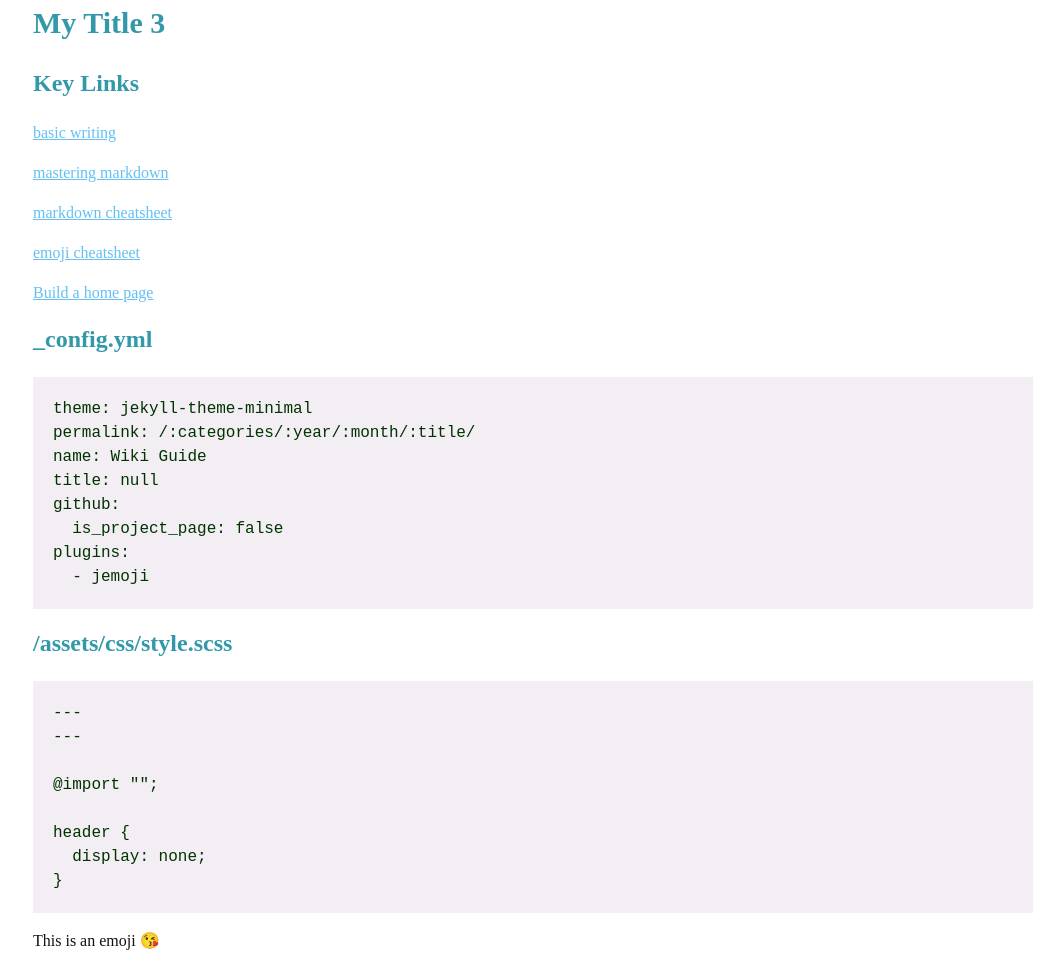
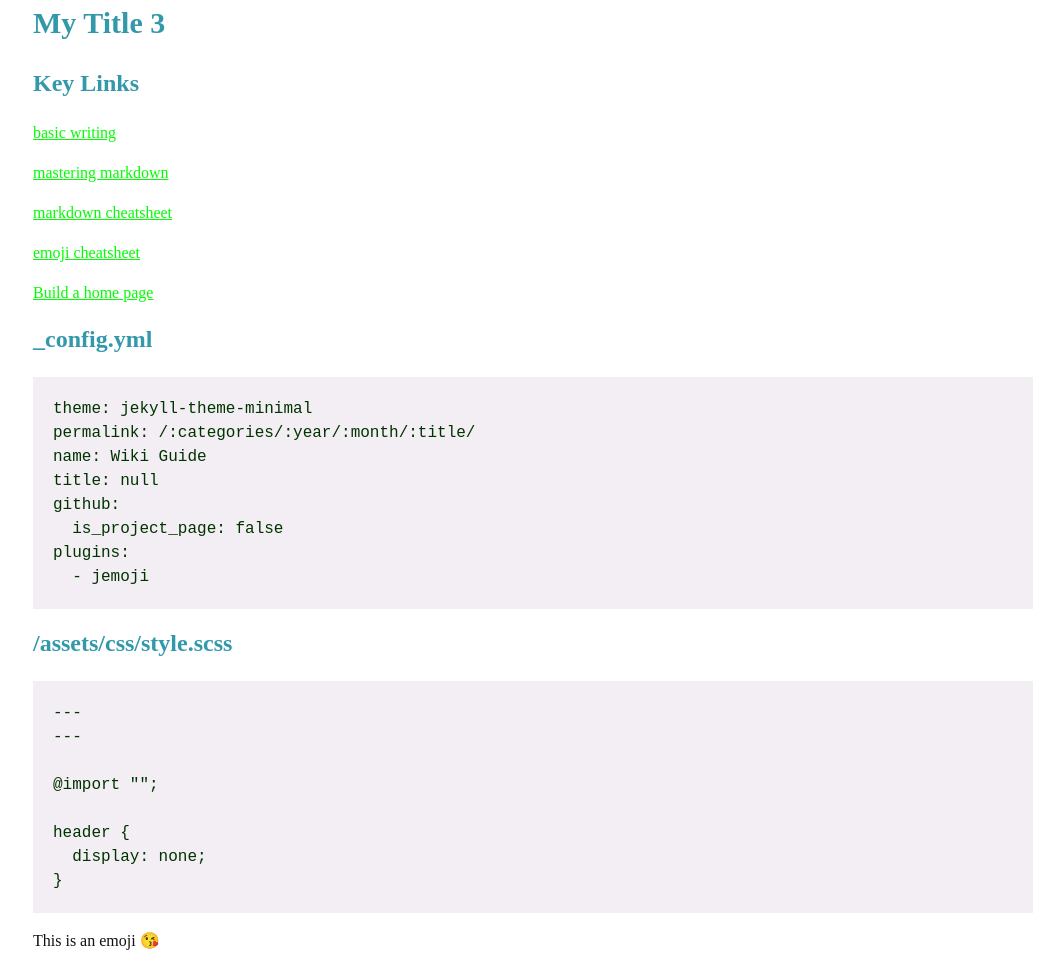
Before and after one commit to profphillips/wikibasics, a Jekyll site: the page built from index.md, in a window 1280 px wide. Shown: the whole page, without its empty margins (107-1171 px from the left). Built offline with Jekyll 4.4.1, drawn with Linux system fonts in a browser that asks for light colours; emoji names are drawn with the system emoji font; our own code applies the rules of GitHub Pages for plain Markdown files.

Commit message:
Update style.scss

```diff
--- a/assets/css/style.scss
+++ b/assets/css/style.scss
@@ -7,6 +7,7 @@ $container-max-width: 1000px;
 $header-color: #3399aa;
 $pre-background: #f3eef3;
 $pre-foreground: #003300;
+$link-color: #00ff00;
 
 
 body {
@@ -150,7 +151,8 @@ hr {
 
 
 a {
-  color: #63c0f5;
+  color: $link-color;
+ // color: #63c0f5;
   //text-shadow: 0 0 5px rgba(104, 182, 255, 0.5);
 }
 /*
```
